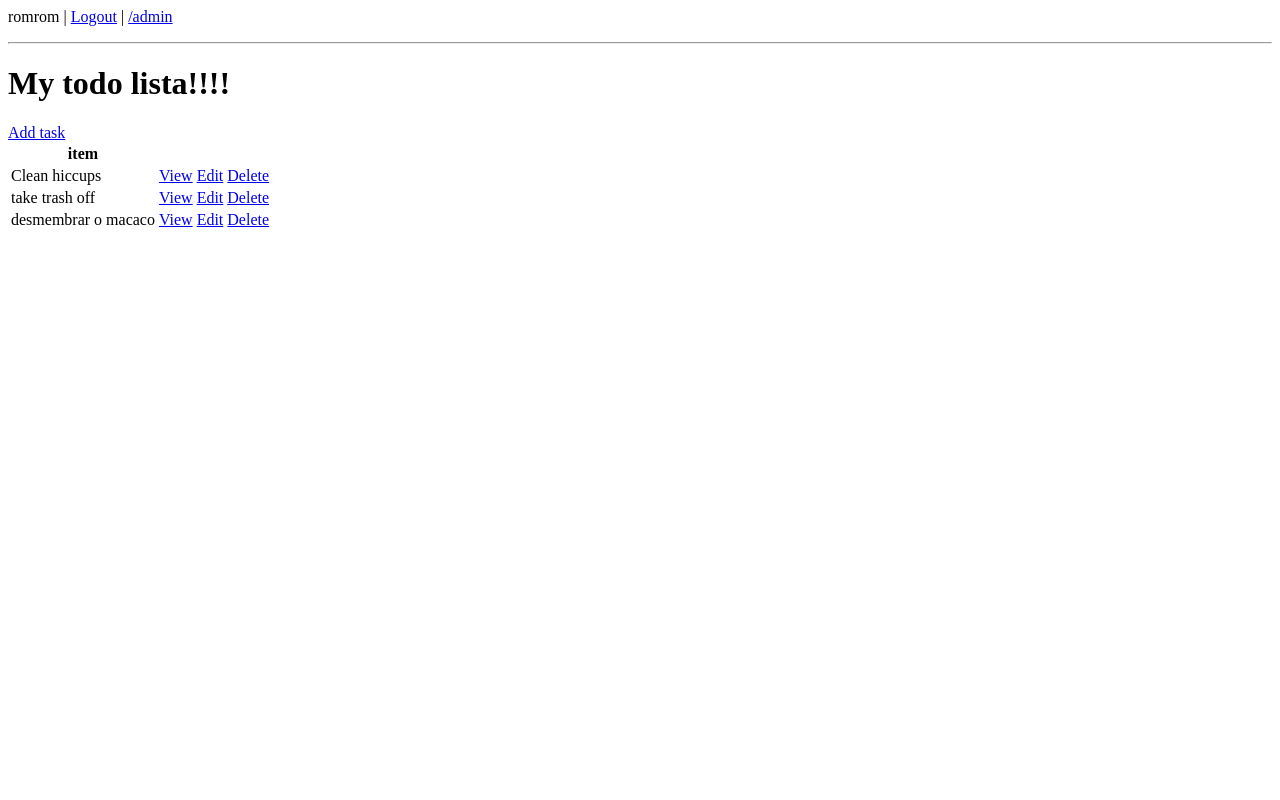
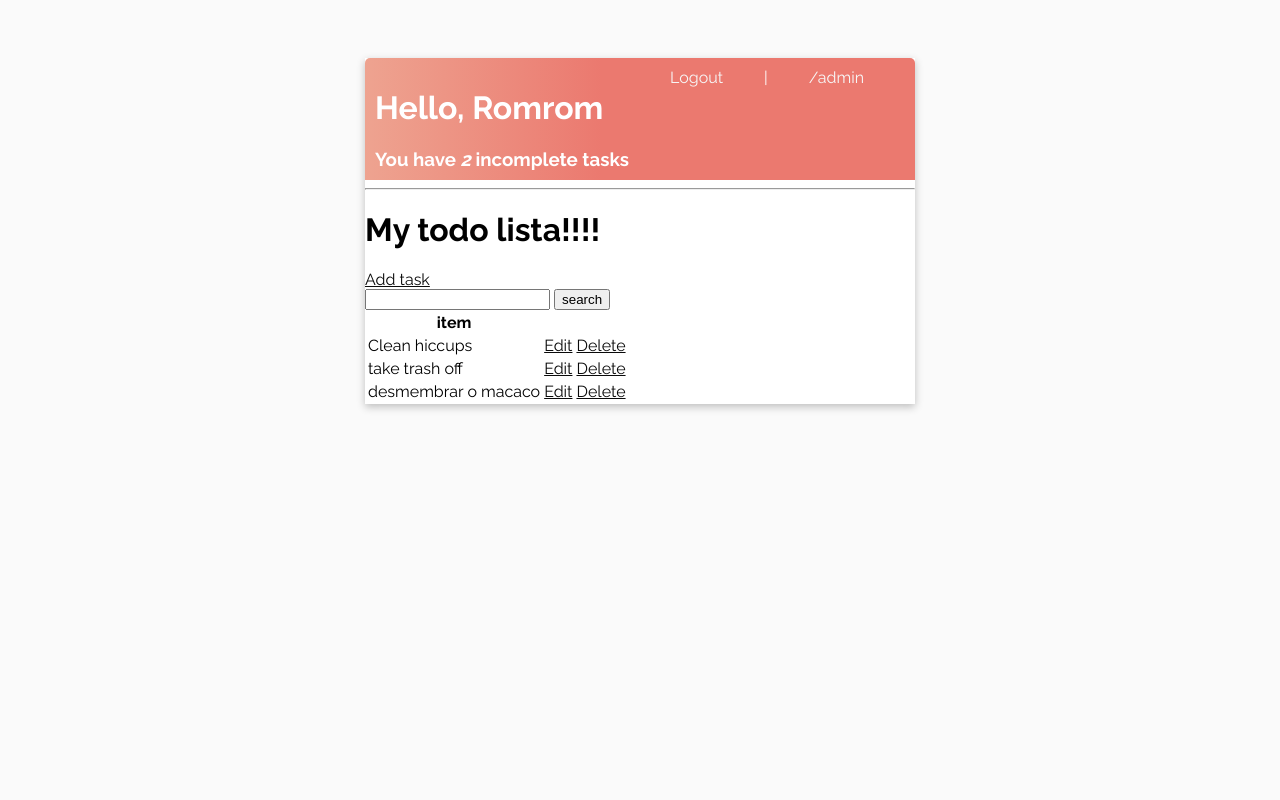
Before and after one commit to rommuloifrn/ivy-list, a Django app: page / in a window 1280 px wide. Run offline with Django 4.2, Linux system fonts and the light colour scheme; a user stored in the database is signed in; data comes from the database, SQL or seed files in the repository; both versions use the stored data as it was after the commit.

Commit message:
implemented search and started styling, think i gonna drop here

```diff
--- /dev/null
+++ b/base/templates/base/main.html
@@ -0,0 +1,49 @@
+<!DOCTYPE html>
+<html lang="en">
+<head>
+    <meta charset="UTF-8">
+    <meta name="viewport" content="width=device-width, initial-scale=1.0">
+    <title>Ron's todo list</title>
+    <style>
+        @import url('https://fonts.googleapis.com/css2?family=Itim&family=Raleway:wght@400;500;600;700;800;900&display=swap');
+        body {
+            background-color: #FAFAFA;
+            font-family: Raleway;
+            padding-top: 50px;
+        }
+
+        a, p {
+            color: #0a0a0a;
+        }
+
+        .container {
+            max-width: 550px;
+            margin: auto;
+            background-color: white;
+            box-shadow: rgba(0, 0, 0, 0.24) 0px 3px 8px;
+        }
+
+        header {
+            display: flex;
+            justify-content: space-between;
+            color: #fff;
+            padding: 10px;
+            border-radius: 5px 5px 0 0;
+            background: linear-gradient(90deg, #EEA390 0%, #EB796F 43%, #EB796F 100%);
+        }
+
+        header a {
+            color: rgb(247, 247, 247);
+            text-decoration: none;
+        }
+    </style>
+</head>
+<body>
+    <div class="container">
+        {% block content %}
+
+        {% endblock content %}
+
+    </div>
+</body>
+</html>
--- a/base/templates/base/task_list.html
+++ b/base/templates/base/task_list.html
@@ -1,28 +1,50 @@
-{% if request.user.is_authenticated %}
-<p>{{request.user}} | <a href="{% url 'logout' %}">Logout</a> |
-{% else %}
-<a href="{% url 'login' %}">Login</a> |
-{% endif %}
-<a href="/admin">/admin</a></p>
+{% extends 'base/main.html' %}
+
+
+{% block content %}
+
+<header>
+    <div>
+        <h1>Hello, {{request.user|title}}</h1>
+        <h3 style="margin: 0;">You have <i>{{count}}</i> incomplete task{{ count|pluralize:"s" }}</h3>
+    </div>
+
+    {% if request.user.is_authenticated %}
+    <a href="{% url 'logout' %}">Logout</a> |
+    {% else %}
+    <a href="{% url 'login' %}">Login</a> |
+    {% endif %}
+    <a href="/admin">/admin</a></p>
+</header>
+
+
 
 <hr>
 <h1>My todo lista!!!!</h1>
 <a href="{% url 'task-create' %}">
     Add task
 </a>
+
+<form action="" method="GET">
+    <input type="text" name="search-area" value="{{search_input}}">
+    <input type="submit" value="search">
+</form>
+
+
+
 <table>
     <tr>
         <th>item</th>
-        <th></th>
+        <!--<th></th>-->
         <th></th>
         <th></th>
     </tr>
     {% for task in tasks %}
     <tr>
         <td>{{task.title}}</td>
-        <td>
+        <!--<td>
             <a href="{% url 'task' task.id %}">View</a>
-        </td>
+        </td>-->
         <td>
             <a href="{% url 'task-update' task.id %}">Edit</a>
         </td>
@@ -34,3 +56,5 @@
     <h3>no items in list</h3>
     {% endfor %}
 </table>
+
+{% endblock content %}
--- a/base/views.py
+++ b/base/views.py
@@ -48,6 +48,12 @@ class TaskList(LoginRequiredMixin, ListView):
         context['tasks'] = context['tasks'].filter(user=self.request.user)
         context['count'] = context['tasks'].filter(complete=False).count()
 
+        search_input = self.request.GET.get('search-area') or ''
+        if search_input:
+            context['tasks'] = context['tasks'].filter(title__startswith=search_input)
+
+        context['search_input'] = search_input
+
         return context
 
 
```
Also changed, not shown: base/templates/base/login.html (+7 -0 lines), base/templates/base/task_confirm_delete.html (+7 -0 lines), base/templates/base/task_form.html (+7 -0 lines), db.sqlite3, 1 other file.
